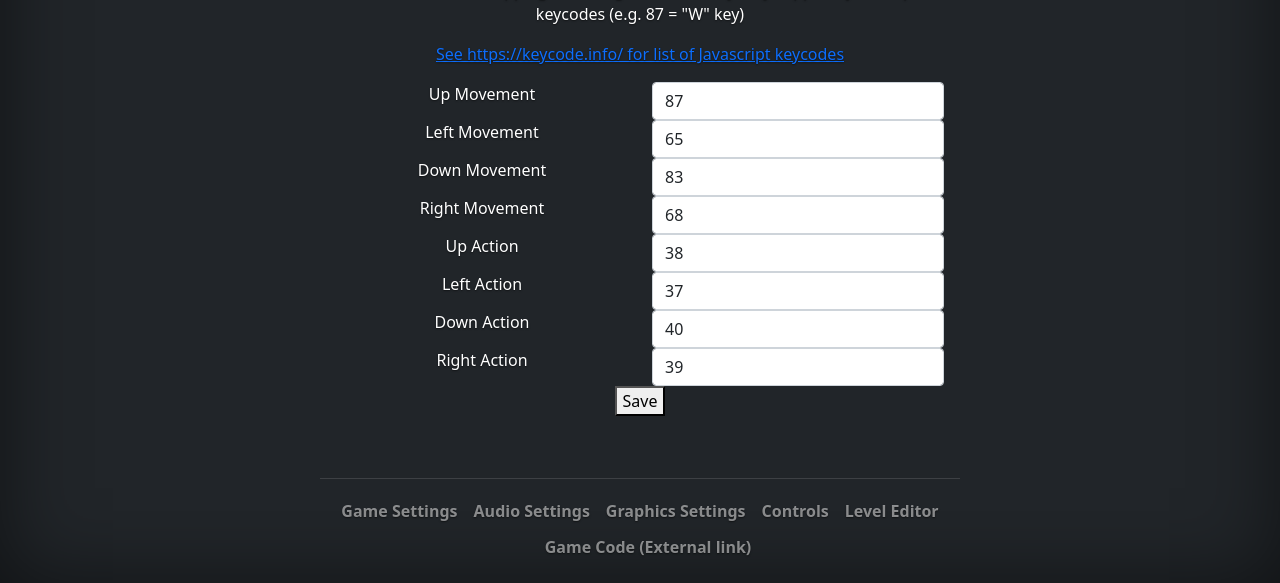
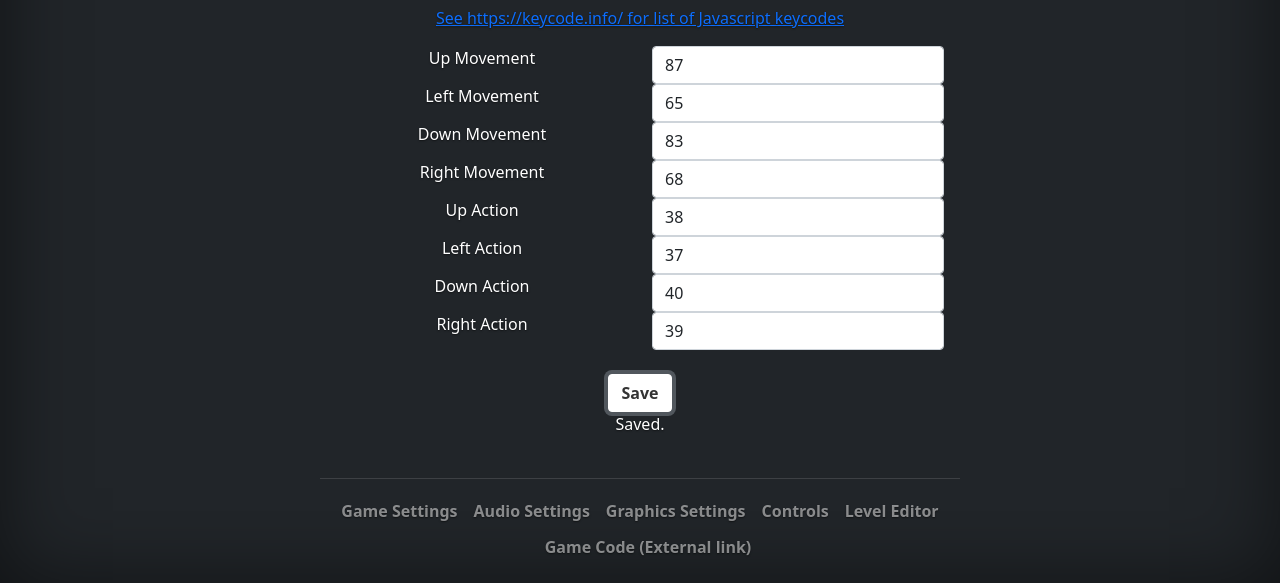
Before and after one commit to alexgidge/Labyrinth.js, a website: page Web/Controls.html in a window 1280 px wide. Both pictures are taken after a click on the button "Save". Shown: the part 217-800 px from the top of the page. Drawn offline with nearby package versions, Linux system fonts and the light colour scheme.

Commit message:
Save successful

```diff
--- a/Web/AudioSettings.js
+++ b/Web/AudioSettings.js
@@ -80,6 +80,7 @@ async function SaveAudioSettingsForm(evt) {
         //TODO: Button to delete all custom audio files, maps, etc.
     });
     SoundService.SaveAudioSettings(JSON.stringify({ Sounds: audioSettings }));
+    $('#pSaveSuccess').text('Saved.');
 }
 
 
--- a/Web/Controls.html
+++ b/Web/Controls.html
@@ -55,7 +55,11 @@
       <p><a href="https://keycode.info/">See https://keycode.info/ for list of Javascript keycodes</a></p>
       <form id="frmControls" name="controls">
       </form>
-      <button id="btnSave">Save</button>
+      <div>
+        <br />
+        <button id="btnSave" class="btn btn-secondary fw-bold border-white bg-white">Save</button>
+        <p aria-live="polite" id="pSaveSuccess"></p>
+      </div>
     </main>
     <footer class="mt-auto text-white-50">
       <hr />
--- a/Web/Controls.js
+++ b/Web/Controls.js
@@ -15,6 +15,7 @@ function SaveControls() {
         controls.push({ action: element.name, key: element.value });
     });
     ControlsService.SaveControls(JSON.stringify(controls));
+    $('#pSaveSuccess').text('Saved.');
 }
 
 
```
Also changed, not shown: Web/AudioSettings.html (+6 -4 lines).
